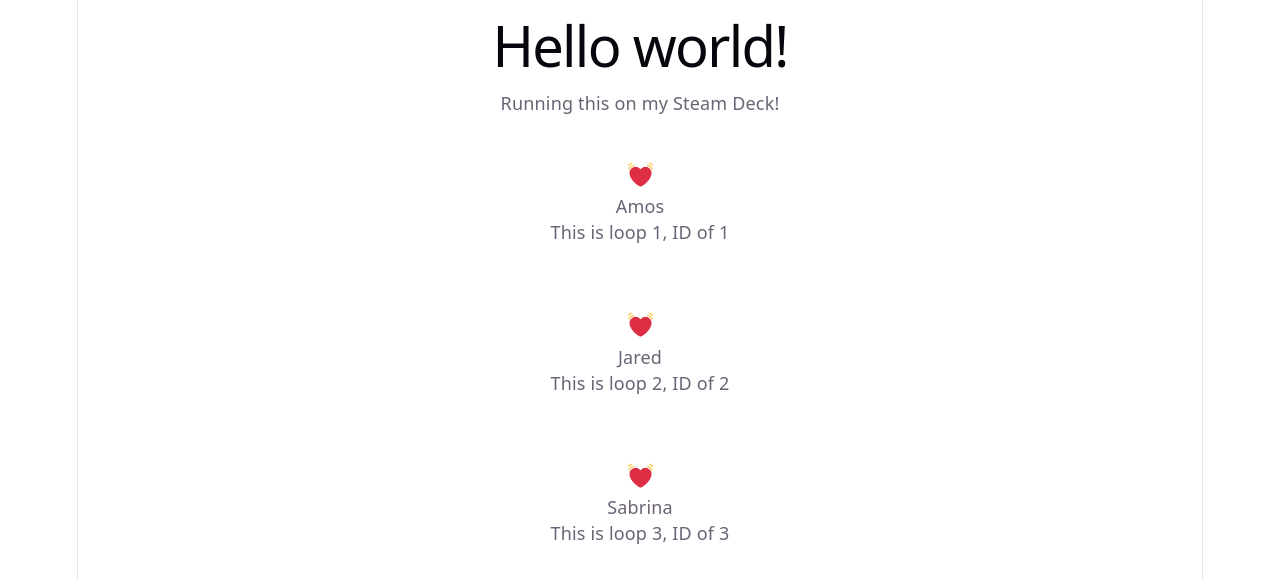
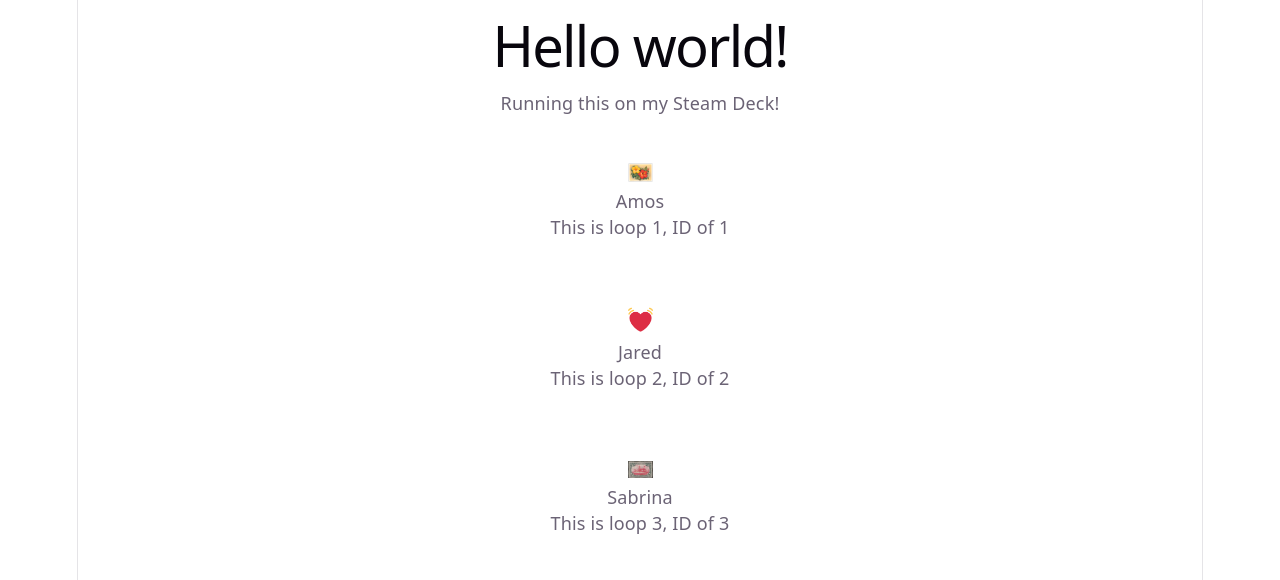
Before and after one commit to w9ne/learningReact, a React (Vite) app: page / in a window 1280 px wide. Shown: the top 580 px of the page. Built offline with nearby package versions, Linux system fonts and the light colour scheme.

Commit message:
Change picture avatars

```diff
--- a/src/App.jsx
+++ b/src/App.jsx
@@ -5,7 +5,7 @@ const profile = [
   {
     id: 1,
     name: "Amos",
-    imageUrl: "/images/avatar.png",
+    imageUrl: "/images/flower.jpg",
     description: "This is loop 1, ID of 1"
   },
   {
@@ -17,7 +17,7 @@ const profile = [
   {
     id: 3,
     name: "Sabrina",
-    imageUrl: "/images/avatar.png",
+    imageUrl: "/images/stamp.jpg",
     description: "This is loop 3, ID of 3"
   }
 ]
```
Also changed, not shown: public/images/flower.jpg (added), public/images/stamp.jpg (added).
